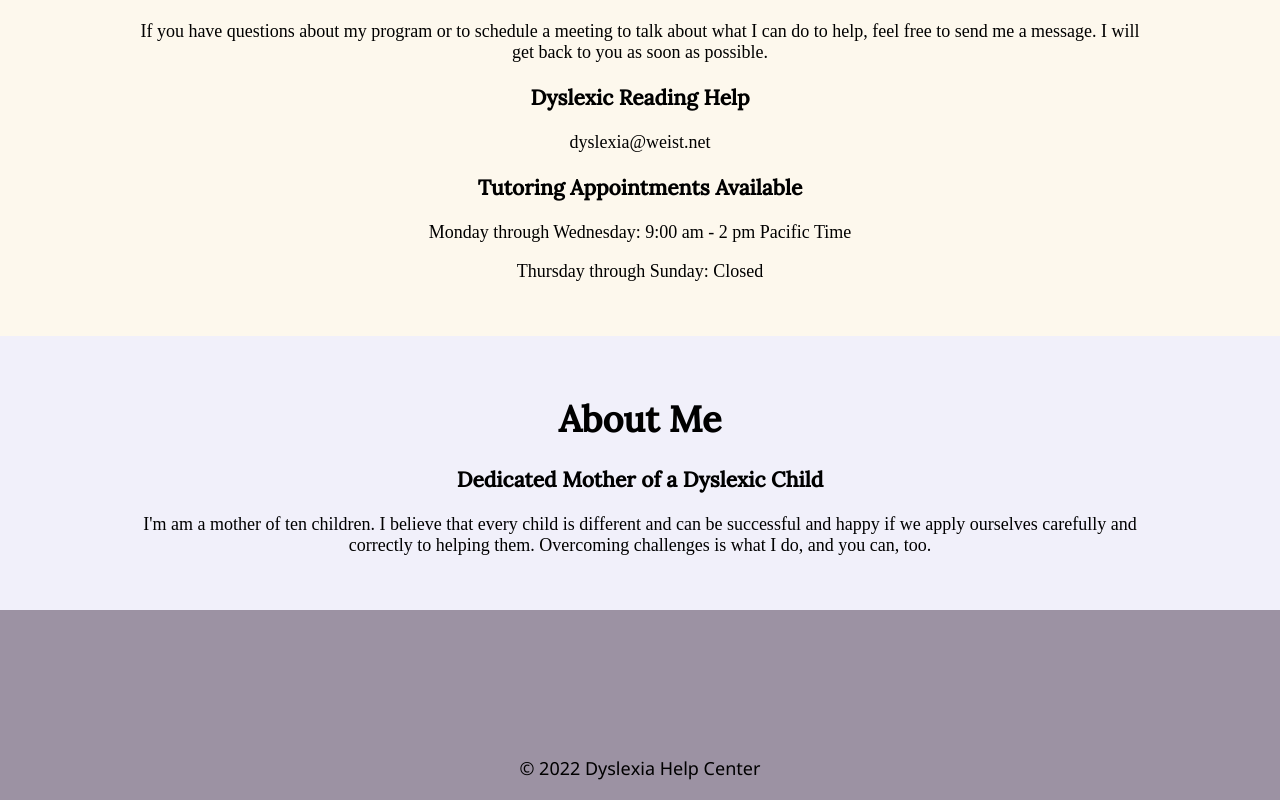
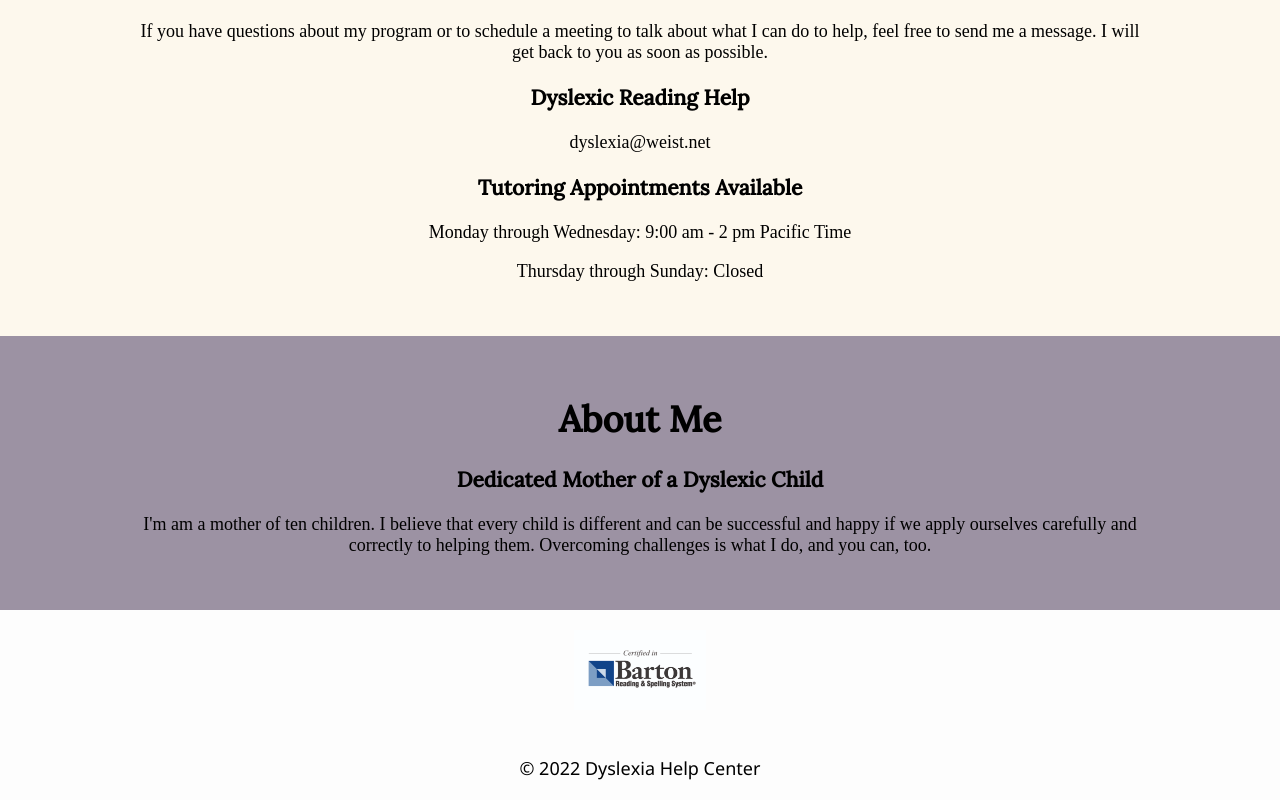
Before and after one commit to nullparrot/barton, a plain HTML site: page index.html in a window 1280 px wide. Shown: the part 590-1390 px from the top of the page. Drawn offline with nearby package versions, Linux system fonts and the light colour scheme.

Commit message:
Add certified logo to bottom

```diff
--- a/index.html
+++ b/index.html
@@ -50,6 +50,7 @@
       </main>
       <footer>
         <div class="footer">
+            <img src="images/bartonlogo.jpg" alt="Barton Certified">
           <p class="copyright" id="copyright">© 2022 Dyslexia Help Center</p>
         </div>
       </footer>
--- a/style.css
+++ b/style.css
@@ -119,12 +119,18 @@ nav a:hover {
   width: 100%;
   margin-bottom: 0;
   padding: 20px 0;
-  background-color: var(--accent1-color);
+  background-color: #fdfdfd;
   height: 150px;
   text-align: center;
   display: grid;
   grid-template-columns: 1fr 1fr 1fr;
   font-family: var(--paragraph-font);
+}
+
+.footer img{
+  grid-column: 2;
+  margin: 0 auto;
+  max-height: 80px;
 }
 
 .copyright {
@@ -146,6 +152,7 @@ nav a:hover {
   width: 80%;
   padding: 2em 10%;
   margin: 0 auto;
+  background-color: var(--accent1-color);
 }
 
 @media screen and (max-width: 550px) {
```
Also changed, not shown: images/bartonlogo.jpg (added).
